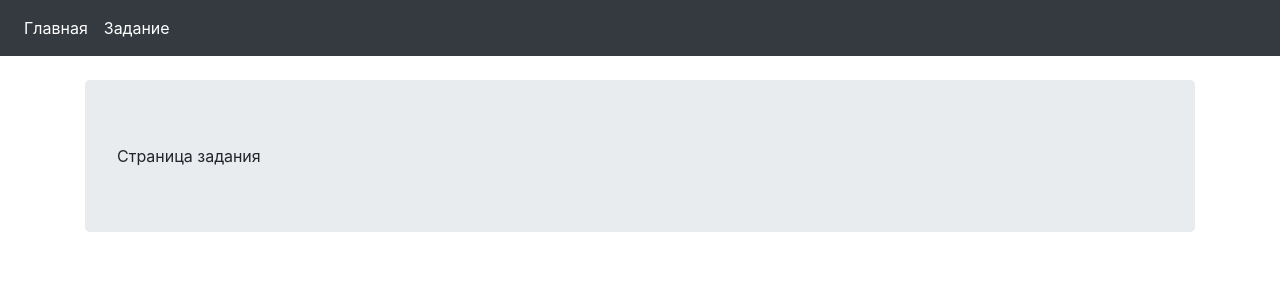
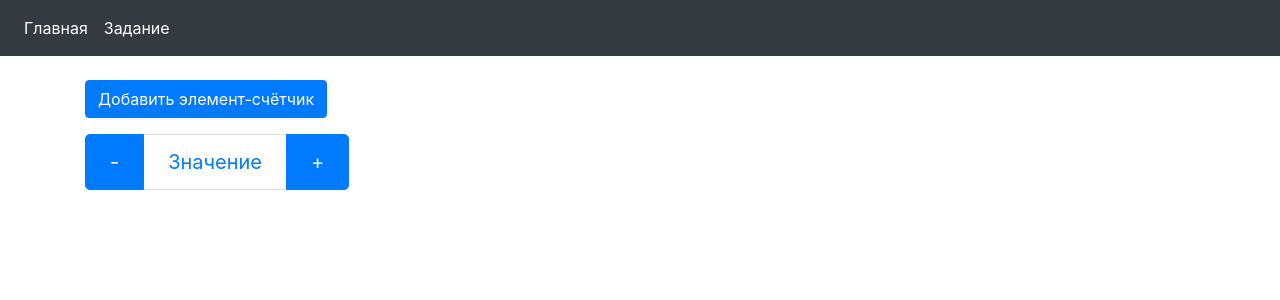
Before and after one commit to SergeySolod/TestCouner, a React (Create React App) app: page /counters in a window 1280 px wide. Shown: the top 300 px of the page. Built offline with nearby package versions, Linux system fonts and the light colour scheme.

Commit message:
Made adding counters

```diff
--- /dev/null
+++ b/src/pages/counters/buttonCounter.js
@@ -0,0 +1,13 @@
+import React, {useEffect} from 'react'
+import {connect} from 'react-redux'
+import {addCount} from "../../redux/reducers/couners-reducer";
+
+const ButtonCounter = (props) => {
+        return (
+        <div className='pb-3'>
+            <button onClick={() => props.addCount(0)} className="btn btn-primary">Добавить элемент-счётчик</button>
+        </div>
+    )
+}
+
+export default connect(null, {addCount})(ButtonCounter);
--- a/src/pages/counters/counters.js
+++ b/src/pages/counters/counters.js
@@ -1,9 +1,15 @@
 import React from 'react'
+import ButtonCounter from './buttonCounter'
 
 const Counters = () => {
     return (
-        <div className="jumbotron">
-Страница задания
+        <div>
+            <ButtonCounter/>
+            <ul className="pagination pagination-lg">
+                <li className="page-item active"><a className="page-link" href="#">-</a></li>
+                <li className="page-item"><a className="page-link" href="#">Значение</a></li>
+                <li className="page-item active"><a className="page-link" href="#">+</a></li>
+            </ul>
         </div>
     )
 }
--- a/src/redux/reducers/couners-reducer.js
+++ b/src/redux/reducers/couners-reducer.js
@@ -1,10 +1,17 @@
-let initialState = []
+const ADD_COUNT = 'TestBlocks/blocks-reducer/ADD_COUNT';
 
-const countersReducer = (state = initialState, action) => {
-    switch (action.type) {
+let initialState = [];
+
+const countersReducer = (state = initialState, {type, number}) => {
+    switch (type) {
+        case ADD_COUNT:
+            const count = {number}
+            return [...state, count]
         default:
             return state;
     }
 }
 
+export const addCount = (number) => ({type: ADD_COUNT, number});
+
 export default countersReducer
```
Also changed, not shown: src/pages/home/home.js (+7 -3 lines).
